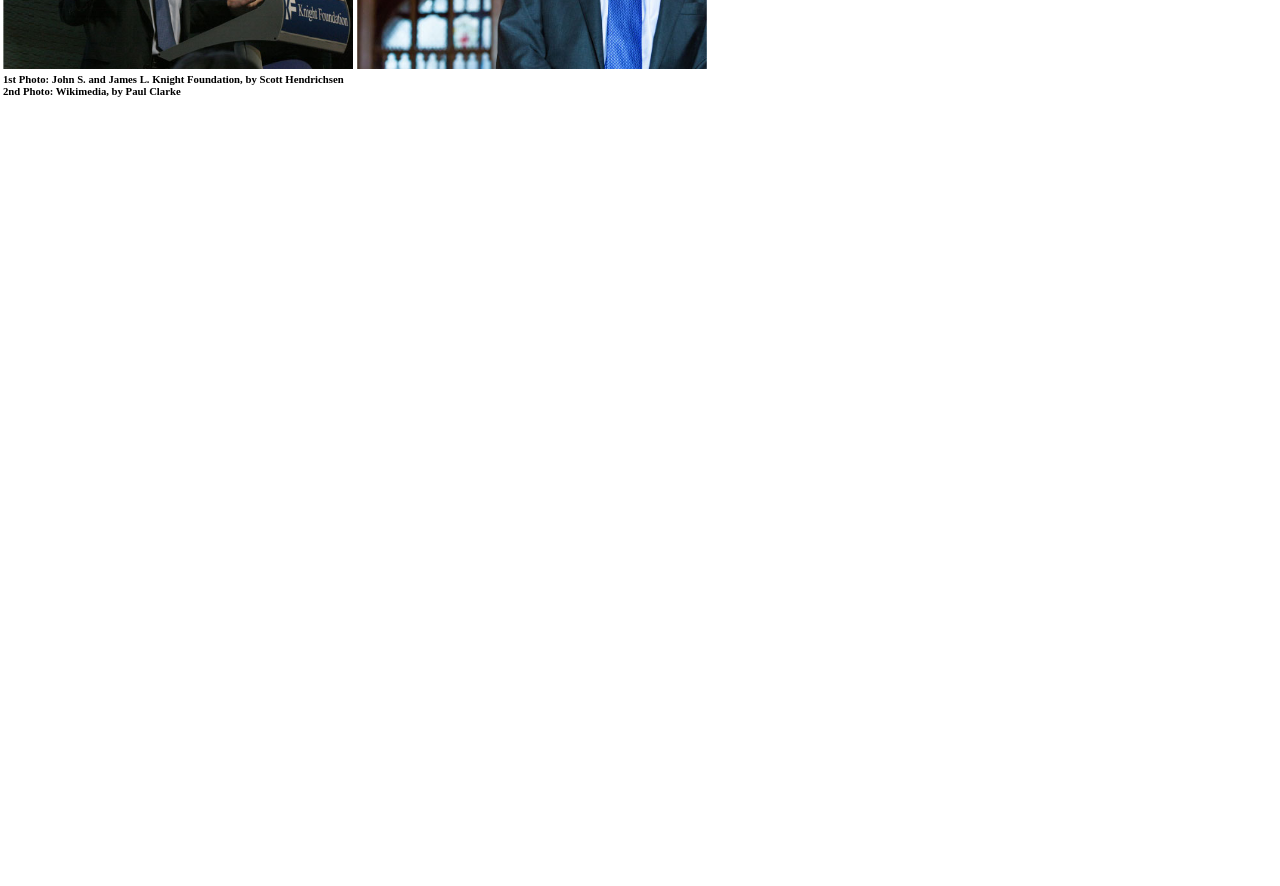
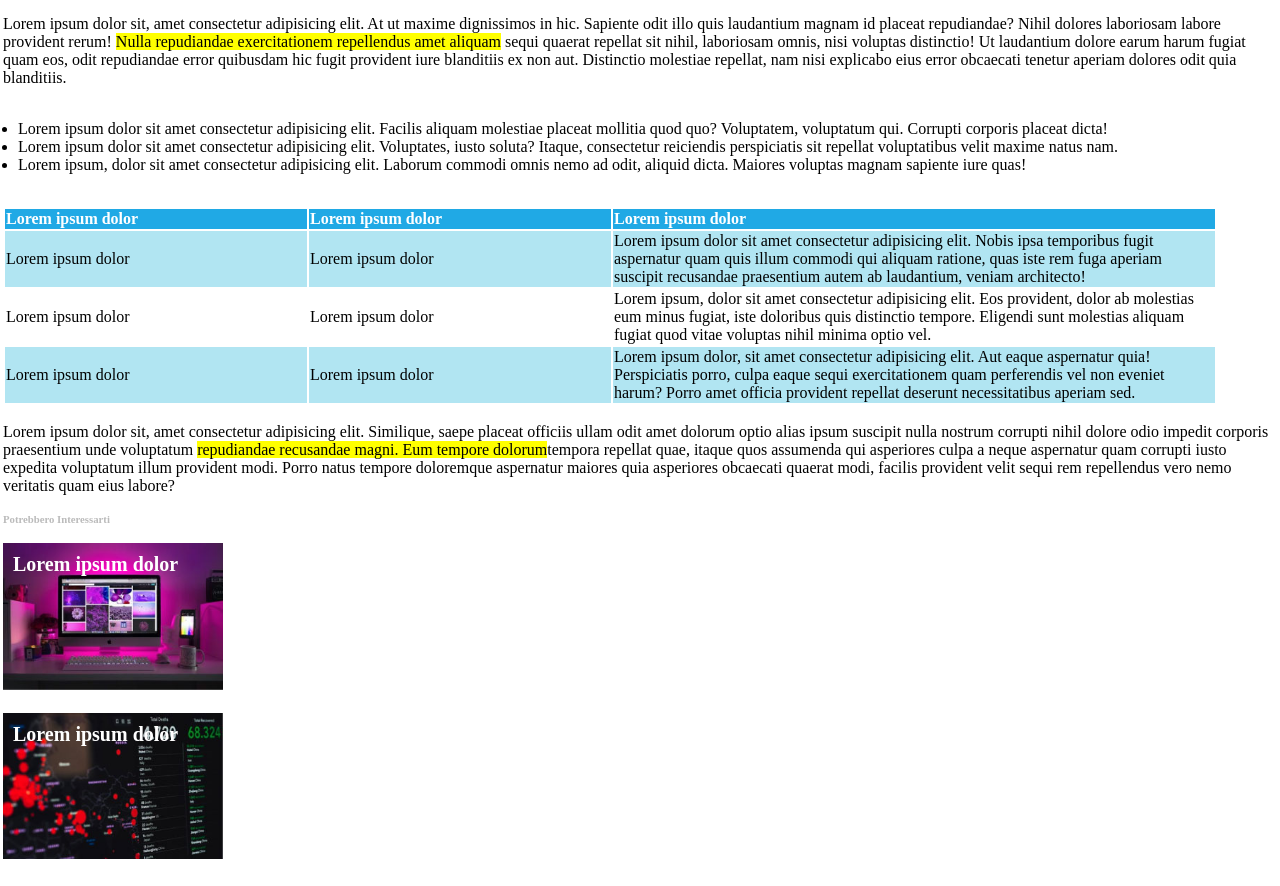
Before and after one commit to mirkettinho/html-css-booleaner, a plain HTML site: page index.html in a window 1280 px wide. Shown: the part 346-1232 px from the top of the page. Before the commit the page ends 800 px from the top, so only its background shows below. Drawn offline with Linux system fonts and the light colour scheme.

Commit message:
[add] main

```diff
--- a/css/style.css
+++ b/css/style.css
@@ -34,9 +34,62 @@ main, footer{
 }
 
 .tim{
-  width: 350px;
+  height: 200px;
+
 }
 
 p.ph{
   font-size: 15px;
 }
+
+.yellow{
+  background-color: yellow;
+}
+
+.tr-head{
+  background-color: #20a9e5;
+}
+
+.tr-lightblue{
+  background-color: #b1e5f2;
+}
+
+
+ul{
+  padding: 15px;
+}
+
+.first-th{
+  width: 300px;
+}
+
+.ultima{
+  width: 600px;
+}
+
+th{
+  text-align: left;
+  color: white;
+}
+
+.primo-consiglio{
+  width: 200px;
+  height: 150px;
+  background-image: url(../img/monitor.jpg);
+  background-size: 100%;
+  background-repeat: no-repeat;
+  color: white;
+  padding: 10px;
+  font-size: 20px;
+}
+
+.secondo-consiglio{
+  width: 200px;
+  height: 150px;
+  background-image: url(../img/graph.jpg);
+  background-size: 100%;
+  background-repeat: no-repeat;
+  color: white;
+  padding: 10px;
+  font-size: 20px;
+}
--- a/index.html
+++ b/index.html
@@ -18,7 +18,7 @@
   <main>
     <!-- titolo + foto -->
     <section>
-      <h2>Internet deve essere al servizio del "bene pubblico": il <br> manifesto di Tim Berners-Lee</h2>
+      <h2>Internet deve essere al servizio del "bene pubblico": il  manifesto di Tim Berners-Lee</h2>
       <h6>
         <span class="gray-words">Scritto da </span>
         <span id="writer">The Booleaner</span>
@@ -31,22 +31,81 @@
           <h6>1st Photo: John S. and James L. Knight Foundation, by Scott Hendrichsen<br>2nd Photo: Wikimedia, by Paul Clarke</h6>
         </p>
       </div>
+      <br>
+    </section>
       <!-- /titolo + foto -->
 
+      <!-- articolo -->
+      <section>
+        <p>
+          Lorem ipsum dolor sit, amet consectetur adipisicing elit. At ut maxime dignissimos in hic. Sapiente odit illo quis laudantium magnam id placeat repudiandae? Nihil dolores laboriosam labore provident rerum! <span class="yellow"> Nulla repudiandae exercitationem repellendus amet aliquam</span> sequi quaerat repellat sit nihil, laboriosam omnis, nisi voluptas distinctio! Ut laudantium dolore earum harum fugiat quam eos, odit repudiandae error quibusdam hic fugit provident iure blanditiis ex non aut. Distinctio molestiae repellat, nam nisi explicabo eius error obcaecati tenetur aperiam dolores odit quia blanditiis.
+        </p>
+        <br>
+        <ul>
+          <li>Lorem ipsum dolor sit amet consectetur adipisicing elit. Facilis aliquam molestiae placeat mollitia quod quo? Voluptatem, voluptatum qui. Corrupti corporis placeat dicta!</li>
+          <li>Lorem ipsum dolor sit amet consectetur adipisicing elit. Voluptates, iusto soluta? Itaque, consectetur reiciendis perspiciatis sit repellat voluptatibus velit maxime natus nam.</li>
+          <li>Lorem ipsum, dolor sit amet consectetur adipisicing elit. Laborum commodi omnis nemo ad odit, aliquid dicta. Maiores voluptas magnam sapiente iure quas!</li>
+        </ul>
+        <br>
+      </section>
+      <!-- /articolo -->
 
+      <!-- tabella -->
+      <section>
+        <table>
+          <thead>
+            <tr class="tr-head">
+              <th class="first-th">Lorem ipsum dolor</th>
+              <th class="first-th">Lorem ipsum dolor</th>
+              <th class="ultima">Lorem ipsum dolor</th>
+            </tr>
+          </thead>
+          <tbody>
+            <tr class="tr-lightblue">
+              <td>Lorem ipsum dolor</td>
+              <td>Lorem ipsum dolor</td>
+              <td>Lorem ipsum dolor sit amet consectetur adipisicing elit. Nobis ipsa temporibus fugit aspernatur quam quis illum commodi qui aliquam ratione, quas iste rem fuga aperiam suscipit recusandae praesentium autem ab laudantium, veniam architecto!</td>
+            </tr>
+            <tr>
+              <td>Lorem ipsum dolor</td>
+              <td>Lorem ipsum dolor</td>
+              <td>Lorem ipsum, dolor sit amet consectetur adipisicing elit. Eos provident, dolor ab molestias eum minus fugiat, iste doloribus quis distinctio tempore. Eligendi sunt molestias aliquam fugiat quod vitae voluptas nihil minima optio vel.</td>
+            </tr>
+            <tr class="tr-lightblue">
+              <td>Lorem ipsum dolor</td>
+              <td>Lorem ipsum dolor</td>
+              <td>Lorem ipsum dolor, sit amet consectetur adipisicing elit. Aut eaque aspernatur quia! Perspiciatis porro, culpa eaque sequi exercitationem quam perferendis vel non eveniet harum? Porro amet officia provident repellat deserunt necessitatibus aperiam sed.</td>
+            </tr>
+          </tbody>
+        </table>
+        <br>
+      </section>
 
+      <!-- /tabella -->
 
+      <!-- ultimo articolo -->
+      <section>
+        <p>
+        Lorem ipsum dolor sit, amet consectetur adipisicing elit. Similique, saepe placeat officiis ullam odit amet dolorum optio alias ipsum suscipit nulla nostrum corrupti nihil dolore odio impedit corporis praesentium unde voluptatum <span class="yellow"> repudiandae recusandae magni. Eum tempore dolorum</span>tempora repellat quae, itaque quos assumenda qui asperiores culpa a neque aspernatur quam corrupti iusto expedita voluptatum illum provident modi. Porro natus tempore doloremque aspernatur maiores quia asperiores obcaecati quaerat modi, facilis provident velit sequi rem repellendus vero nemo veritatis quam eius labore?
+        </p>
+        <br>
+      </section>
+      <!-- /ultimo articolo -->
 
-
-
-    </section>
-
+      <!-- consigli articoli -->
+      <section>
+        <h6 class="gray-words">Potrebbero Interessarti</h6>
+        <br>
+      <div>
+        <h6 class="primo-consiglio">Lorem ipsum dolor</h6>
+      </div>
+      <div>
+        <h6 class="secondo-consiglio" >Lorem ipsum dolor</h6>
+      </div>
+      </section>
   </main>
 
-
-
   <footer>
-
   </footer>
 
 </body>
```
